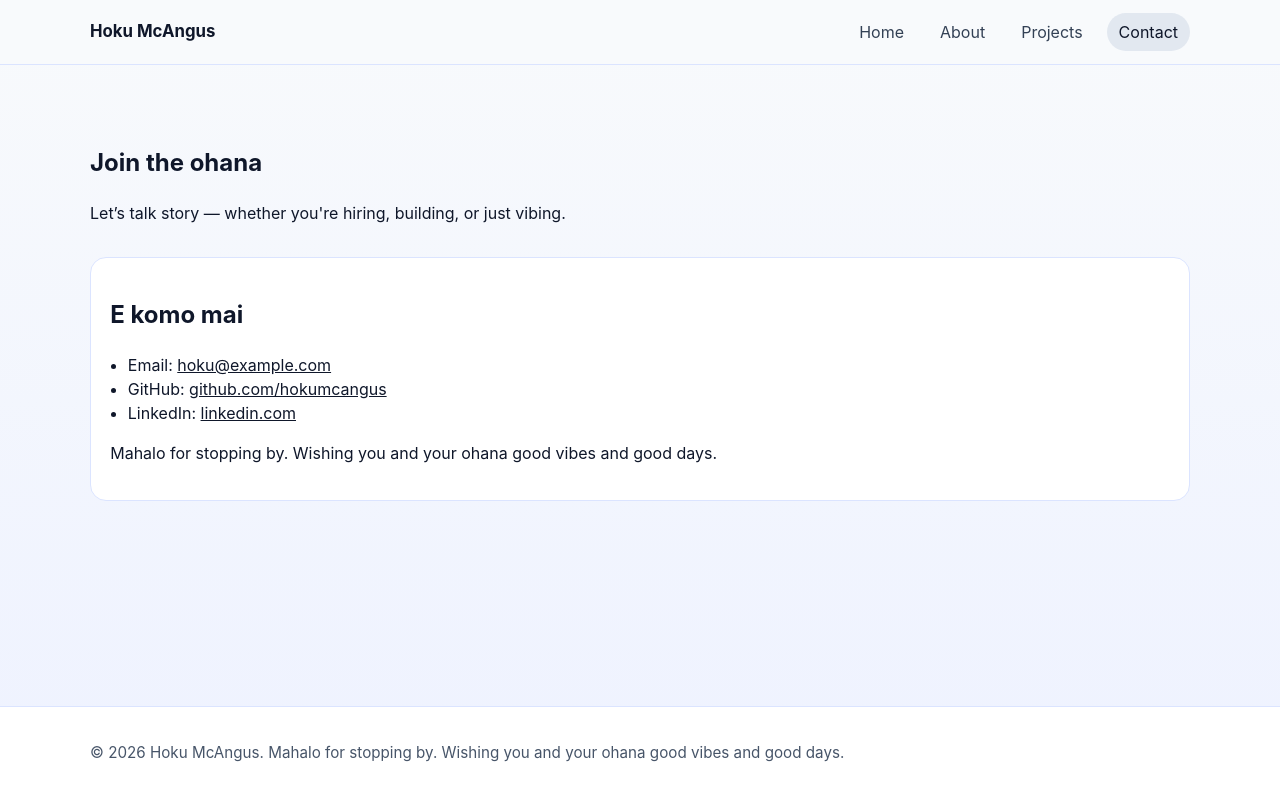
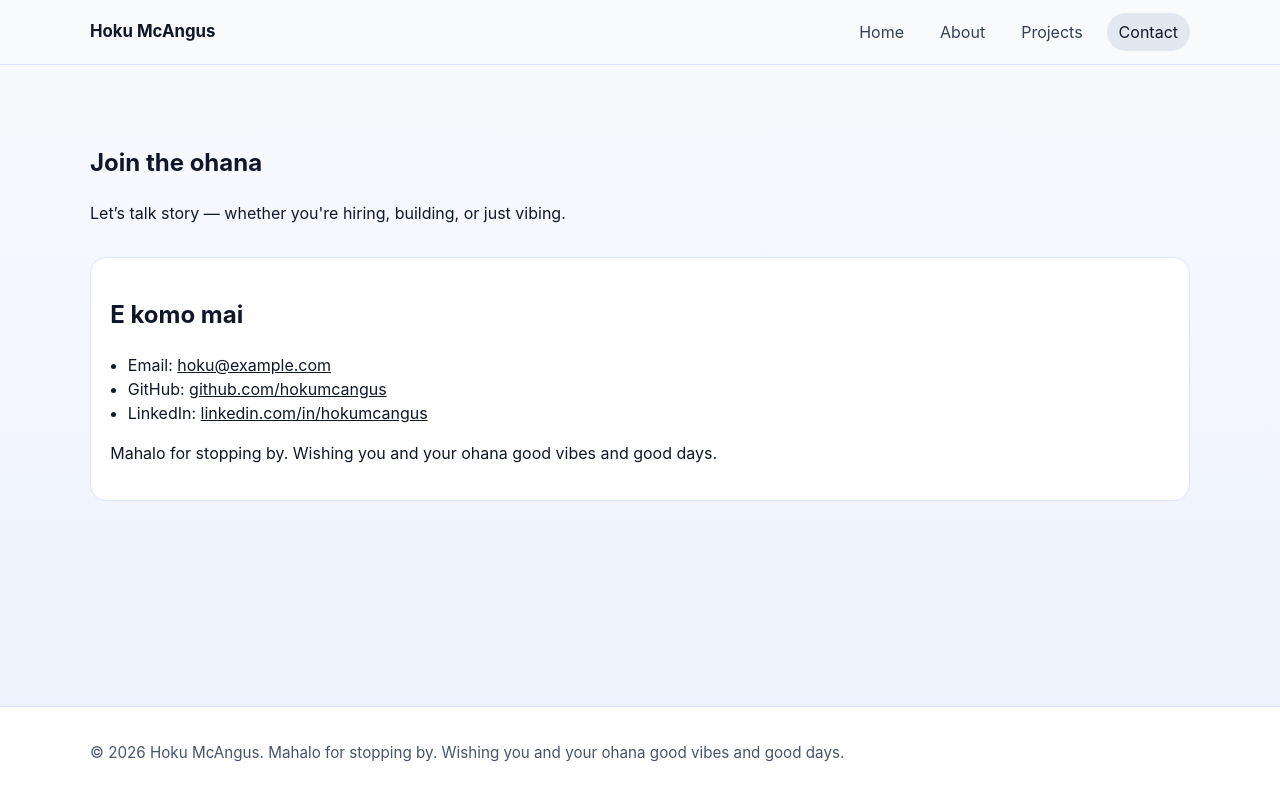
Before and after one commit to hokumcangus/hoku-mcangus-portfolio, a React (Vite) app: page /contact in a window 1280 px wide. Built offline with nearby package versions, Linux system fonts and the light colour scheme; the HTML template or start-up script is replaced by a standard one.

Commit message:
Source contact details from storyContent config; fix LinkedIn URL to profile-specific path

```diff
--- a/src/data/storyContent.ts
+++ b/src/data/storyContent.ts
@@ -107,5 +107,10 @@ export const storyContent = {
     cta: "E komo mai",
     footer:
       "Mahalo for stopping by. Wishing you and your ohana good vibes and good days.",
+    email: "hoku@example.com", // TODO: replace with real email before shipping
+    linkedIn: {
+      url: "https://www.linkedin.com/in/hokumcangus",
+      label: "linkedin.com/in/hokumcangus",
+    },
   },
 } as const
--- a/src/pages/Contact.tsx
+++ b/src/pages/Contact.tsx
@@ -1,6 +1,7 @@
 import { storyContent } from "../data/storyContent"
 
 function Contact() {
+  const { email, linkedIn } = storyContent.connect
   return (
     <div className="site-shell page-content">
       <section className="section-block">
@@ -12,13 +13,13 @@ function Contact() {
         <h2>{storyContent.connect.cta}</h2>
         <ul>
           <li>
-            Email: <a href="mailto:hoku@example.com">hoku@example.com</a>
+            Email: <a href={`mailto:${email}`}>{email}</a>
           </li>
           <li>
             GitHub: <a href="https://github.com/hokumcangus">github.com/hokumcangus</a>
           </li>
           <li>
-            LinkedIn: <a href="https://www.linkedin.com">linkedin.com</a>
+            LinkedIn: <a href={linkedIn.url}>{linkedIn.label}</a>
           </li>
         </ul>
         <p>{storyContent.connect.footer}</p>
```
